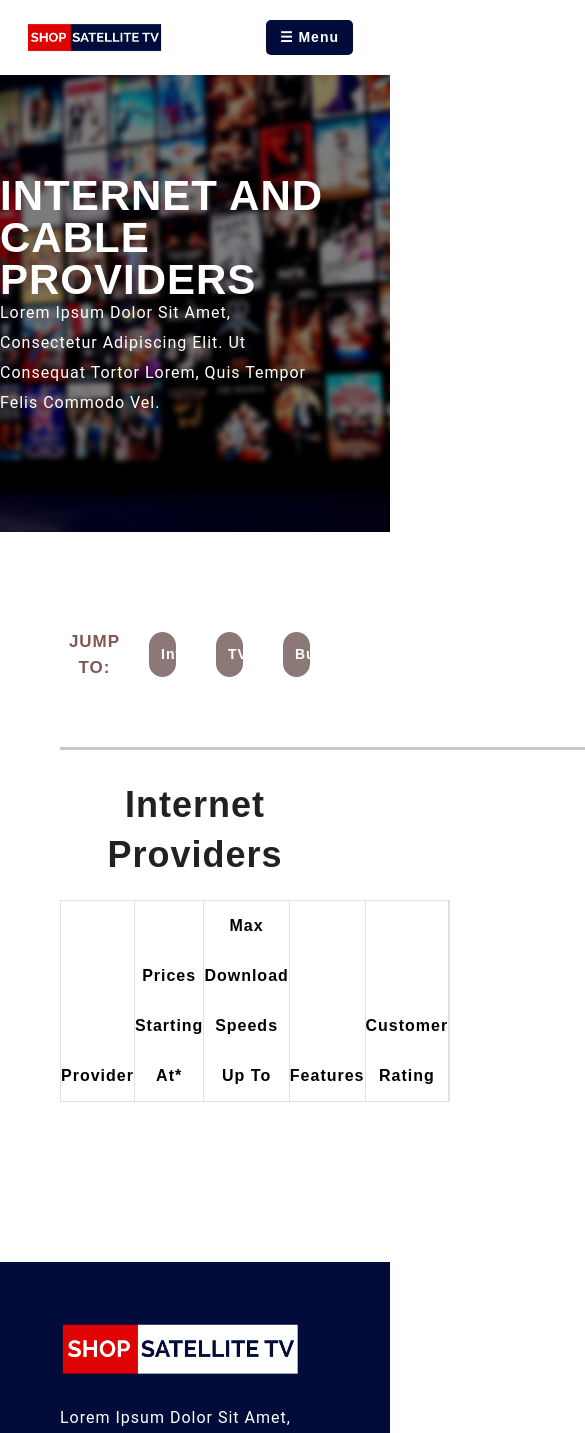
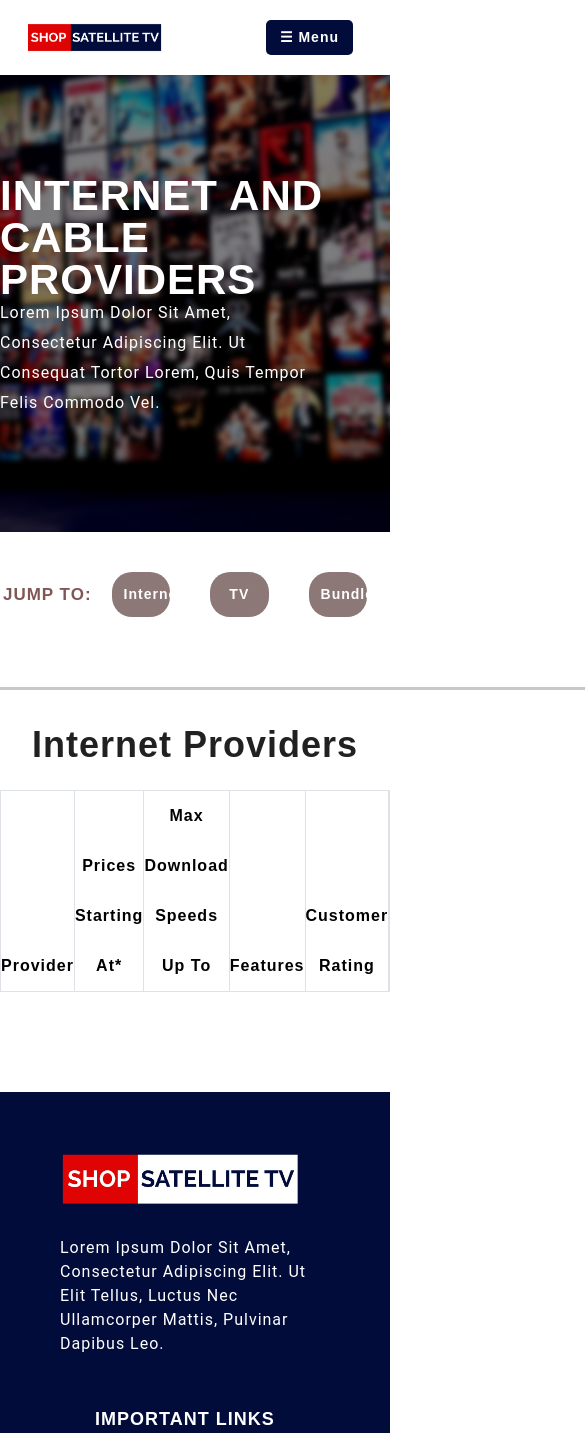
Before and after one commit to Sherdil07/CableTv, a React (Create React App) app: page /zipCode/1 in a window 390 px wide. Shown: the top 1433 px of the page, 585 px wide, since content can reach past the window. Built offline with nearby package versions, Linux system fonts and the light colour scheme.

Commit message:
responsive for different mobile screens

```diff
--- a/src/styles/zipCodeInfo.css
+++ b/src/styles/zipCodeInfo.css
@@ -13,7 +13,6 @@ span {
   margin-bottom: 50px;
 }
 .tab {
-  /* position: relative; */
   padding-right: 8px;
   cursor: pointer;
   background-color: #8c7877;
@@ -28,12 +27,6 @@ span {
   transition: transform 0.3s cubic-bezier(0.4, 0, 0.2, 1), background-color 0.3s;
 }
 
-/* .tab.active::after {
-  content: "";
-  position: absolute;
-  border-bottom: 1px solid red;
-  background-color: #ae2828;
-} */
 hr.rule--is-medium,
 .hr.rule--is-medium {
   width: 50rem;
@@ -63,6 +56,7 @@ hr.rule--is-medium,
 }
 .table > :not(caption) > * > * {
   padding: 0;
+  text-align: center;
 }
 li {
   list-style: none;
@@ -102,3 +96,19 @@ h2.ref {
 .img-col {
   text-align: center;
 }
+@media only screen and (max-width: 768px) {
+  .tab {
+    width: 15%;
+  }
+  .custom-container {
+    padding: 0px;
+  }
+}
+@media only screen and (max-width: 991px) {
+  .tab {
+    width: 15%;
+  }
+  .custom-container {
+    padding: 0px;
+  }
+}
```
